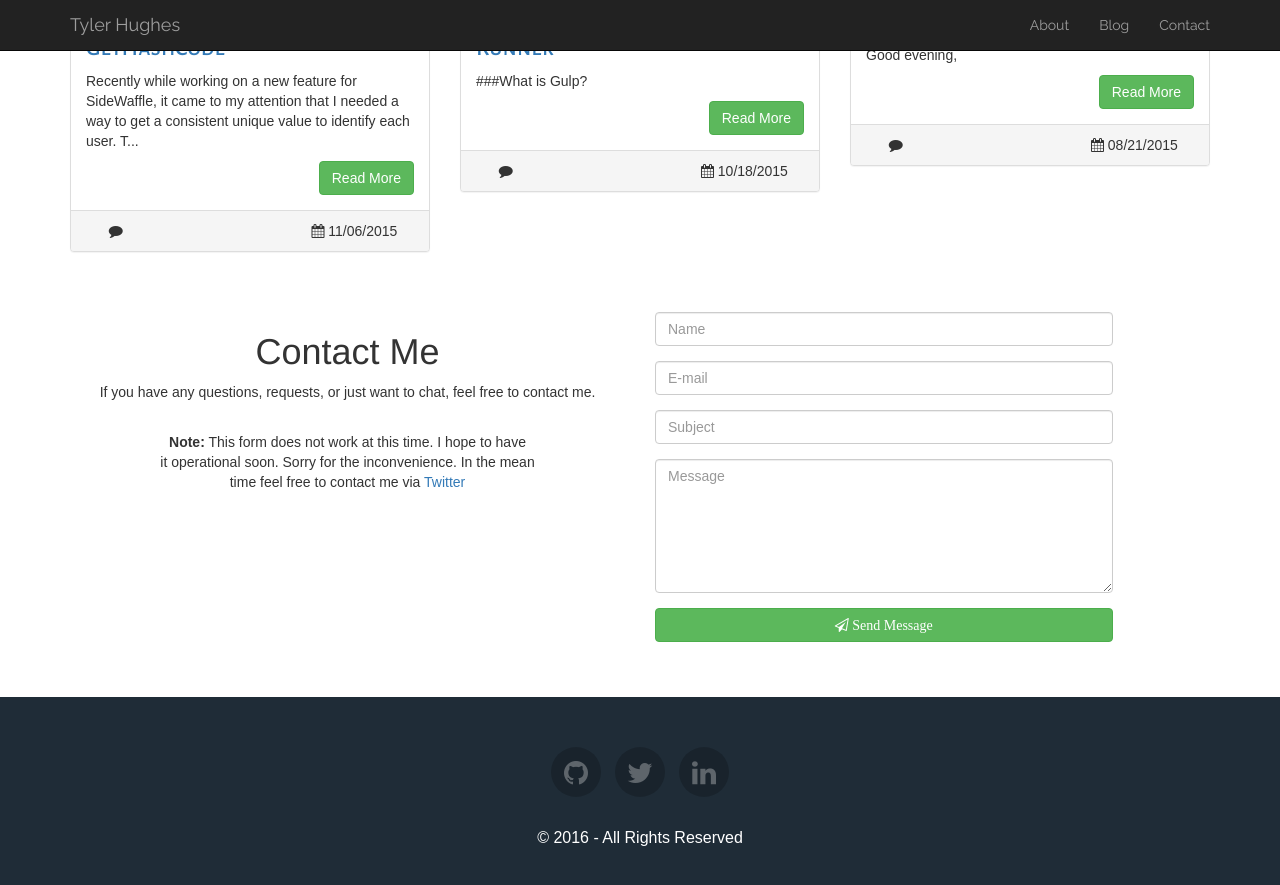
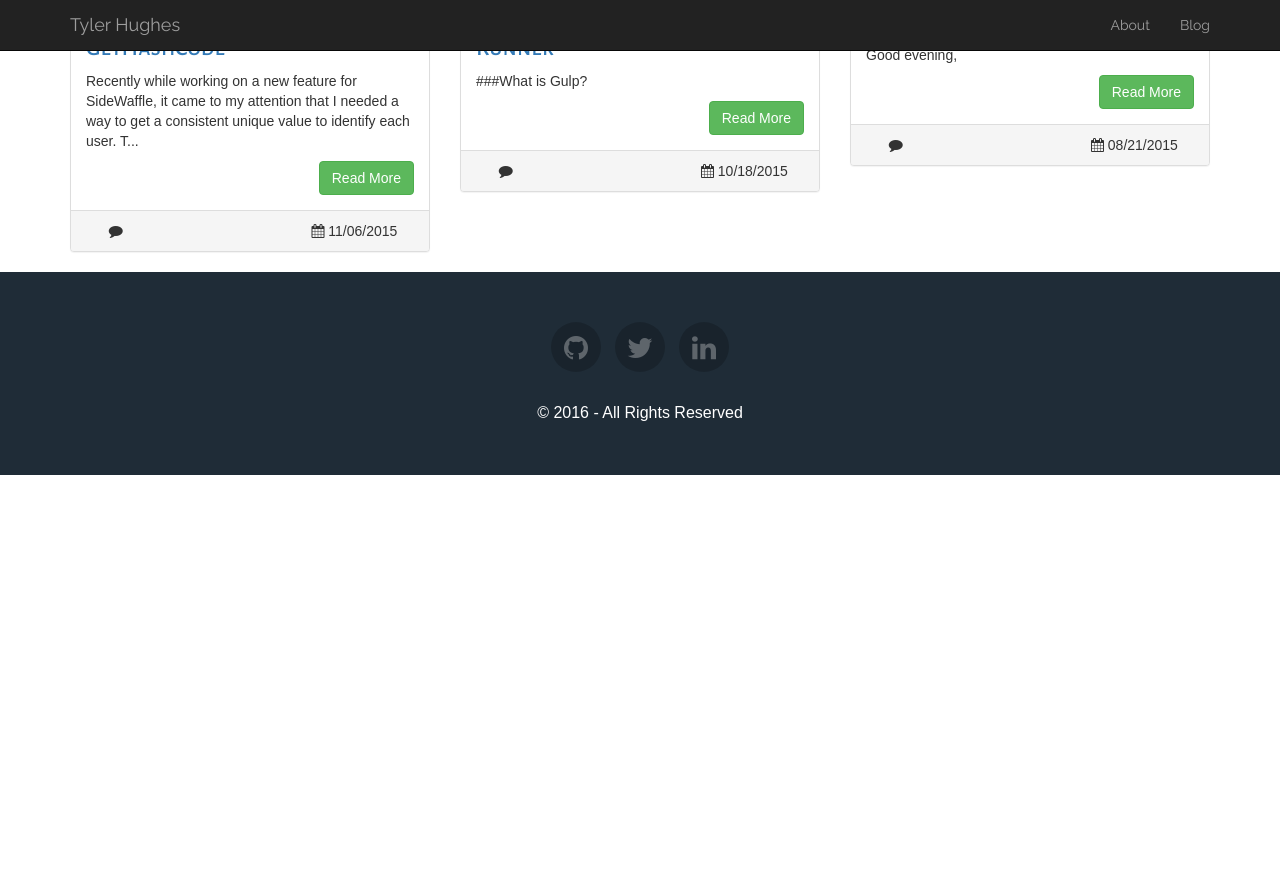
Before and after one commit to PallasDoesCode/pallasdoescode.github.io, a Jekyll site: the page built from index.html, in a window 1280 px wide and 900 px high, scrolled down 657 px. Shown: the top 885 px of the window. Built offline with Jekyll 4.4.1, drawn with Linux system fonts in a browser that asks for light colours; nearby versions of some CDN libraries; Markdown is read by kramdown in place of the engine named in the settings; comment, search, counter and statistics services are not loaded; after the commit the page ends 1132 px from its top, so only the background shows below that.

Commit message:
Removed contact form

```diff
--- a/_includes/navigation.html
+++ b/_includes/navigation.html
@@ -16,7 +16,6 @@
             <ul class="nav navbar-nav navbar-right">
                 <li {% if page.url == "#about" %} class="active" {% endif %}><a href="{{ site.url }}/#about">About <span class="sr-only">(current)</span></a></li>
                 <li {% if page.url == "/blog/" %} class="active" {% endif %}><a href="/blog/">Blog</a></li>
-                <li {% if page.url == "/contact/" %} class="active" {% endif %}><a href="{{ site.url }}/#contact">Contact</a></li>
             </ul>
         </div> <!-- /.navbar-collapse -->
     </div><!-- /.container-fluid -->
--- a/_layouts/home.html
+++ b/_layouts/home.html
@@ -54,49 +54,6 @@
         </div>
     </div><!-- #recent-posts -->
 
-    <section id="contact">
-        <div class="container">
-            <div class="row">
-                <div class="col-lg-6 col-sm-6">
-                    <h1 class="text-center">Contact Me</h1>
-                    <p class="text-center">If you have any questions, requests, or just want to chat, feel free to contact me.</p>
-                    <br />
-                    <p class="text-center"><b>Note:</b> This form does not work at this time. I hope to have<br />it operational soon. Sorry for the inconvenience. In the mean<br />
-                       time feel free to contact me via <a href="http://www.twitter.com/thughesIT">Twitter</a></p>
-                </div>
-                <div class="col-lg-6 col-sm-6">
-                    <form class="form-horizontal">
-                        <div class="form-group">
-                            <div class="col-sm-10">
-                                <input type="text" class="form-control" id="inputName" placeholder="Name" required>
-                            </div>
-                        </div>
-                        <div class="form-group">
-                            <div class="col-sm-10">
-                                <input type="email" class="form-control" id="inputEmail" placeholder="E-mail" required>
-                            </div>
-                        </div>
-                        <div class="form-group">
-                            <div class="col-sm-10">
-                                <input type="text" class="form-control" id="inputSubject" placeholder="Subject" required>
-                            </div>
-                        </div>
-                        <div class="form-group">
-                            <div class="col-sm-10">
-                                <textarea class="form-control" rows="6" placeholder="Message" id="inputMessage" required></textarea>
-                            </div>
-                        </div>
-                        <div class="form-group">
-                            <div class="col-sm-10">
-                                <button type="submit" class="btn btn-block btn-success"><i class="fa fa-send-o"> Send Message</i></button>
-                            </div>
-                         </div>
-                    </form>
-                </div>
-            </div>
-        </div>
-    </section>
-
     {% include footer.html %}
 
     <script src="https://ajax.googleapis.com/ajax/libs/jquery/2.1.4/jquery.min.js"></script>
```
